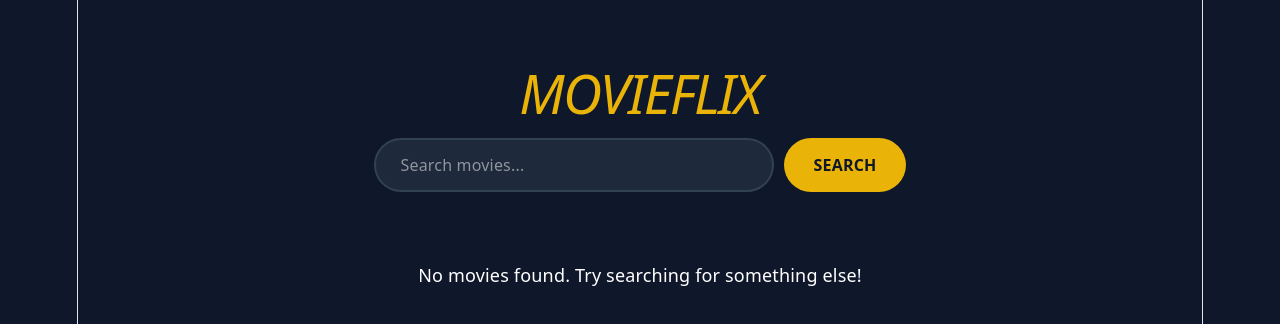
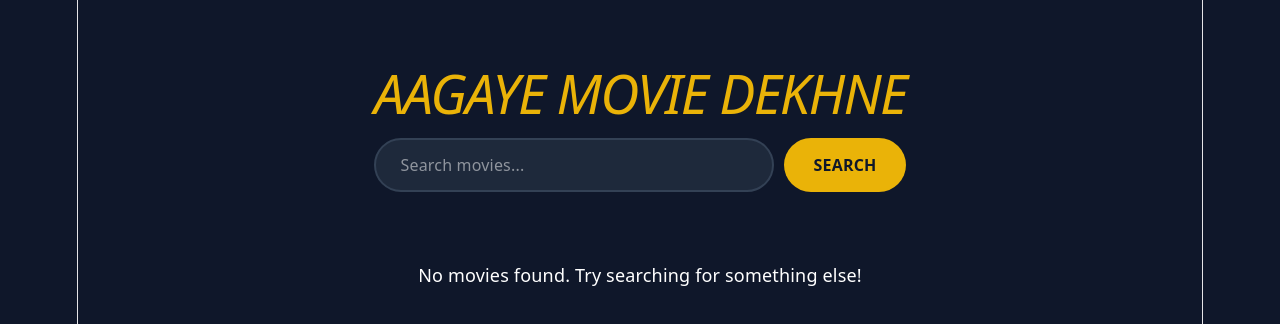
Before and after one commit to Ansh-Singh-Official/movie-flix, a React (Vite) app: page / in a window 1280 px wide. Shown: the top 324 px of the page. Built offline with nearby package versions, Linux system fonts and the light colour scheme.

Commit message:
CHANGED TITLE

```diff
--- a/src/App.jsx
+++ b/src/App.jsx
@@ -128,7 +128,7 @@ export default function App() {
       ) : (
         /* --- CONDITION 2: SHOW SEARCH GRID AREA AND ALL THE RESULTS --- */
         <>
-          <h1 className="text-4xl sm:text-6xl md:text-7xl font-black text-white mb-6 tracking-tight italic leading-tight">MOVIE<span className="text-yellow-500">FLIX</span>
+          <h1 className="text-4xl sm:text-6xl md:text-7xl font-black text-white mb-6 tracking-tight italic leading-tight">AAGAYE MOVIE<span className="text-yellow-500"> DEKHNE</span>
 </h1>
 
           <div style={styles.searchBox}>
```
